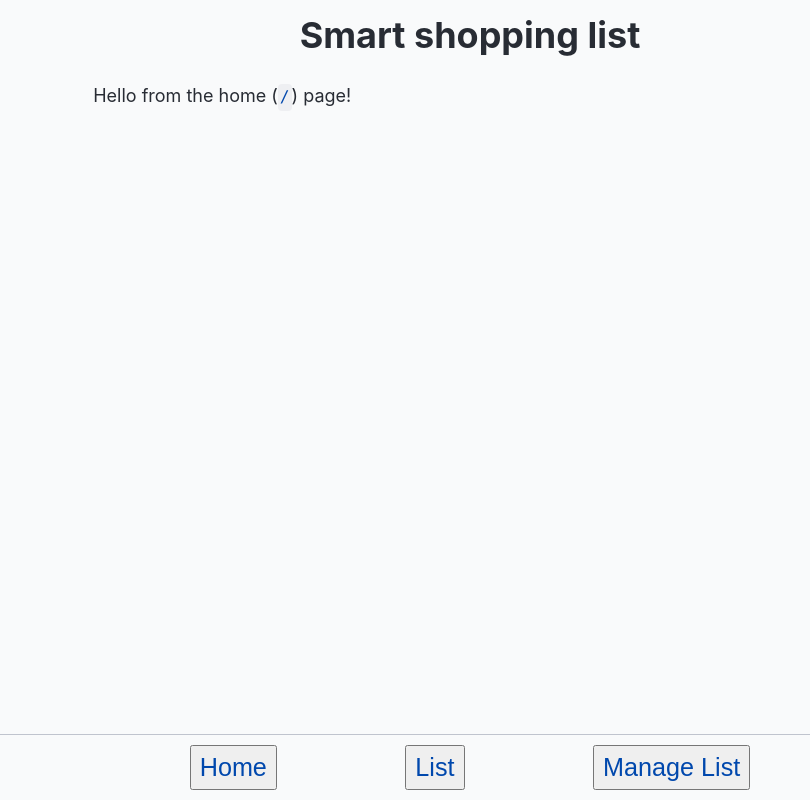
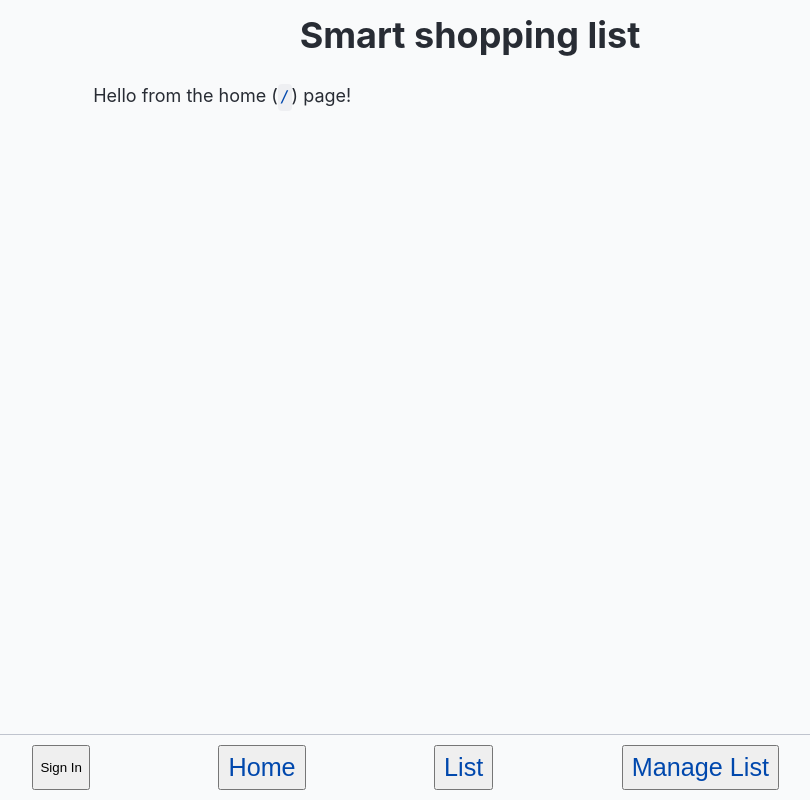
Before and after one commit to the-collab-lab/tcl-77-smart-shopping-list, a React (Vite) app: page / in a window 1280 px wide. Shown: the whole page, without its empty margins (170-980 px from the left). Built offline with nearby package versions, Linux system fonts and the light colour scheme; no server answers.

Commit message:
Added signin/signout button dependent on auth

```diff
--- a/src/views/Layout.jsx
+++ b/src/views/Layout.jsx
@@ -1,4 +1,5 @@
 import { Outlet } from 'react-router-dom';
+import { useAuth, SignInButton, SignOutButton } from '../api/useAuth';
 
 import './Layout.css';
 
@@ -11,6 +12,8 @@ import './Layout.css';
  */
 
 export function Layout() {
+	let { user } = useAuth();
+
 	return (
 		<>
 			<div className="Layout">
@@ -21,6 +24,7 @@ export function Layout() {
 					<Outlet />
 				</main>
 				<nav className="Nav">
+					{!!user ? <SignOutButton /> : <SignInButton />}
 					<div className="Nav-container">
 						<button href="#" className="Nav-link">
 							Home
```
